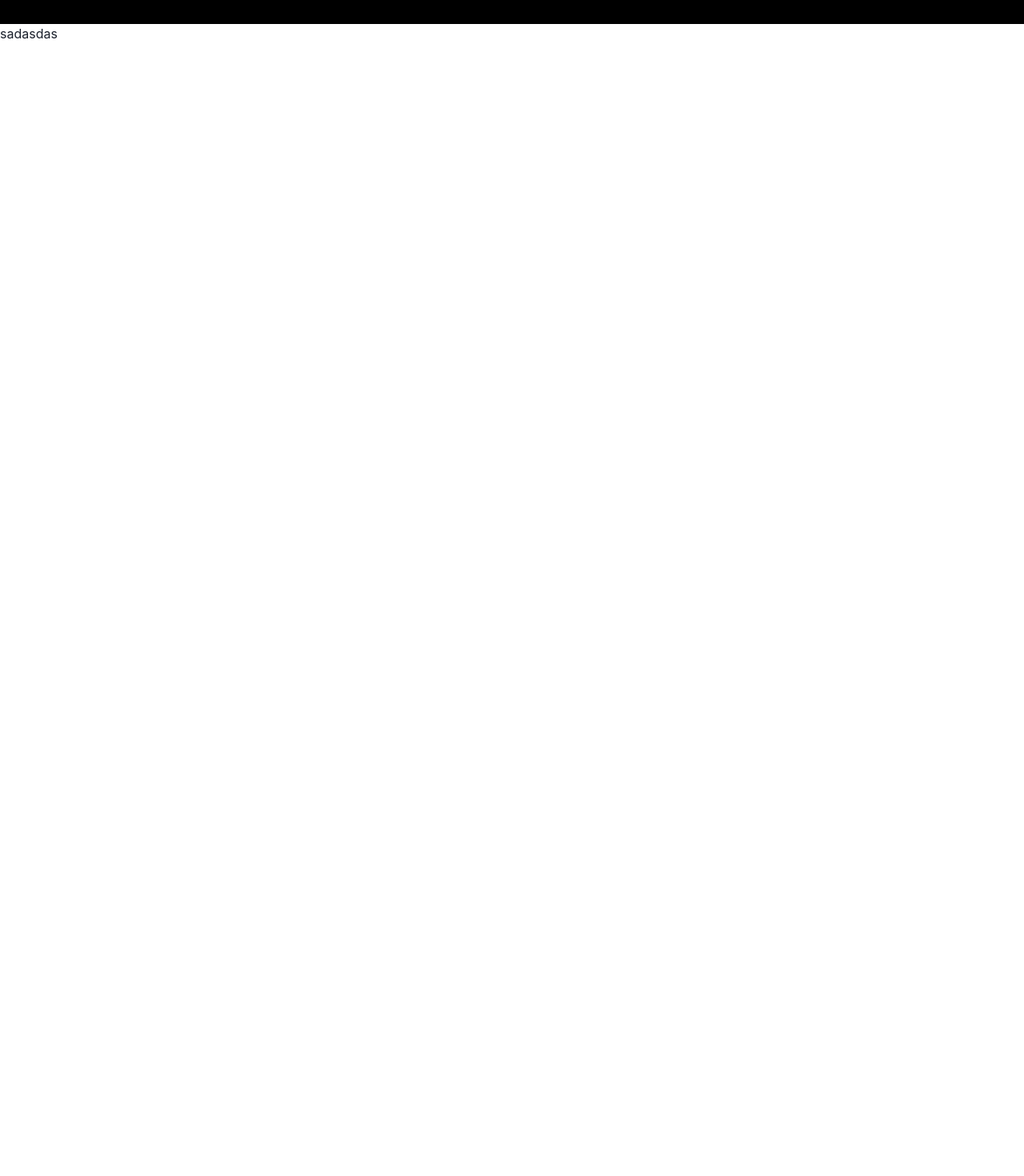
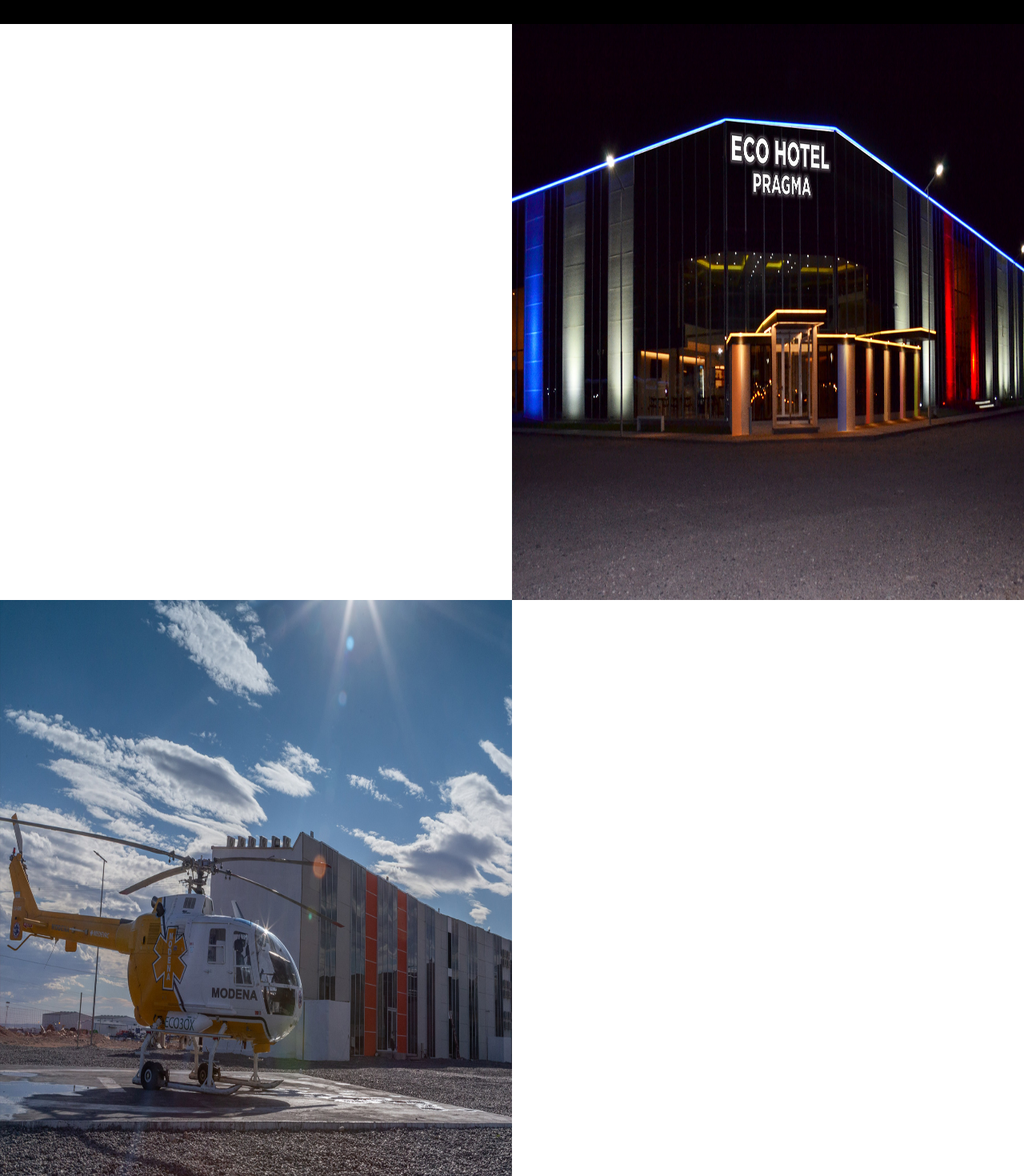
Before and after one commit to Cocahuana/eco-hotel, a React (Create React App) app: page / in a window 1280 px wide. Shown: the part 50-1520 px from the top of the page at 80% size. Before the commit the page ends 800 px from the top, so only its background shows below. Built offline with nearby package versions, Linux system fonts and the light colour scheme.

Commit message:
Feat: Hero component

```diff
--- a/src/Pages/Home.jsx
+++ b/src/Pages/Home.jsx
@@ -1,7 +1,62 @@
-import React from "react";
+import Hero from "../components/Hero/Hero";
+import ecoHotel from "../assets/img/ecoHotel.jpg";
+import helicopter from "../assets/img/ecoHotelOutside-helicopter.jpg";
+import { Flex, Text, Img } from "@chakra-ui/react";
 
 function Home() {
-	return <div>sadasdas</div>;
+	return (
+		<>
+			<Hero
+				img={ecoHotel}
+				alt='Eco Hotel'
+				bg='white'
+				position='right'
+			></Hero>
+			{/*  */}
+			<Hero
+				img={helicopter}
+				alt='Eco Hotel'
+				bg='white'
+				position='left'
+			></Hero>
+		</>
+	);
 }
 
 export default Home;
+
+// Look after: how to make it with Parallax
+{
+	/* <Flex h='90vh' w='full'>
+				<Flex w='50%' flexDirection='column' bg='red.100'>
+					<Flex
+						height={"90vh"}
+						alignItems={"center"}
+						justifyContent='center'
+						width='100%'
+					>
+						<Text color='white'>HOLISS</Text>
+					</Flex>
+				</Flex>
+				<Flex w='50%'>
+					<Parallax
+						style={{
+							heigth: "50vh",
+							position: "relative",
+							width: "100%",
+						}}
+						strength={800}
+						bgImage={ecoHotel}
+					>
+						<Flex
+							height={"50vh"}
+							alignItems={"center"}
+							justifyContent='center'
+							width='100%'
+						>
+							<Text color='white'>HOLISS</Text>
+						</Flex>
+					</Parallax>
+				</Flex>
+			</Flex> */
+}
--- a/src/components/Hero/Hero.jsx
+++ b/src/components/Hero/Hero.jsx
@@ -0,0 +1,63 @@
+import { Parallax } from "react-parallax";
+import { ViewDesktop, ViewTablet, ViewMobile } from "../Breakpoints";
+import { Stack, Flex, Img } from "@chakra-ui/react";
+function Hero(props) {
+	// position acepta 2 valores: "left" y "right". El primero indica la imagen a la izq y el 2do la img a la derecha
+	// El componente acepta 5 props: bg, img, alt, children y position
+	return (
+		<>
+			{props.position === "left" ? (
+				<Flex h='90vh' w='full'>
+					<Flex w='50%' bg={props.bg}>
+						<Img src={props.img} alt={props.alt} />
+					</Flex>
+					<Flex w='50%' flexDirection='column' bg={props.bg}>
+						<Flex
+							height={"90vh"}
+							alignItems={"center"}
+							justifyContent='center'
+							width='100%'
+						>
+							{props.children}
+						</Flex>
+					</Flex>
+				</Flex>
+			) : props.position === "right" ? (
+				<Flex h='90vh' w='full'>
+					<Flex w='50%' flexDirection='column' bg={props.bg}>
+						<Flex
+							height={"90vh"}
+							alignItems={"center"}
+							justifyContent='center'
+							width='100%'
+						>
+							{props.children}
+						</Flex>
+					</Flex>
+					<Flex w='50%' bg={props.bg}>
+						<Img src={props.img} alt={props.alt} />
+					</Flex>
+				</Flex>
+			) : (
+				<>{console.log("No position assigned")}</>
+			)}
+		</>
+	);
+}
+
+export default Hero;
+// <Flex h='90vh' w='full'>
+// 	<Flex w='50%' flexDirection='column' bg={props.bg}>
+// 		<Flex
+// 			height={"90vh"}
+// 			alignItems={"center"}
+// 			justifyContent='center'
+// 			width='100%'
+// 		>
+// 			{props.children}
+// 		</Flex>
+// 	</Flex>
+// 	<Flex w='50%' bg={props.bg}>
+// 		<Img src={props.img} alt={props.alt} />
+// 	</Flex>
+// </Flex>
```
Also changed, not shown: src/assets/img/ecoHotel.jpg (added), src/assets/img/ecoHotelOutside-helicopter.jpg (added).
